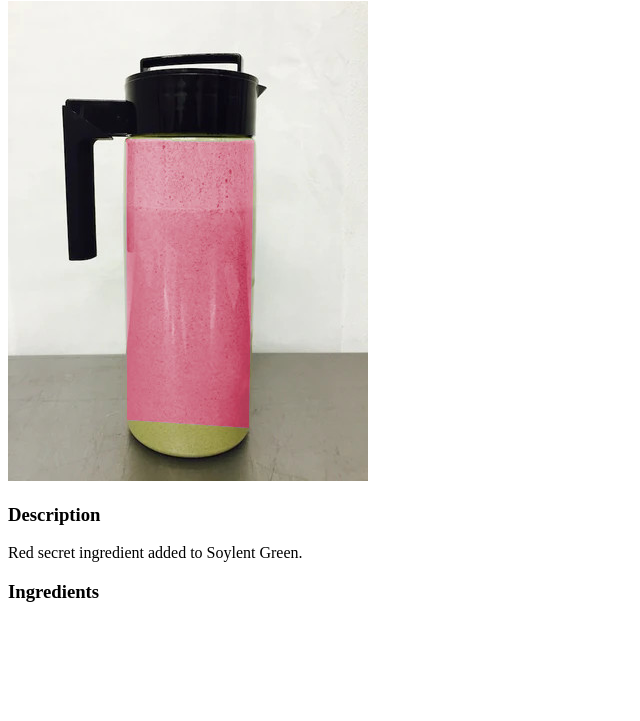
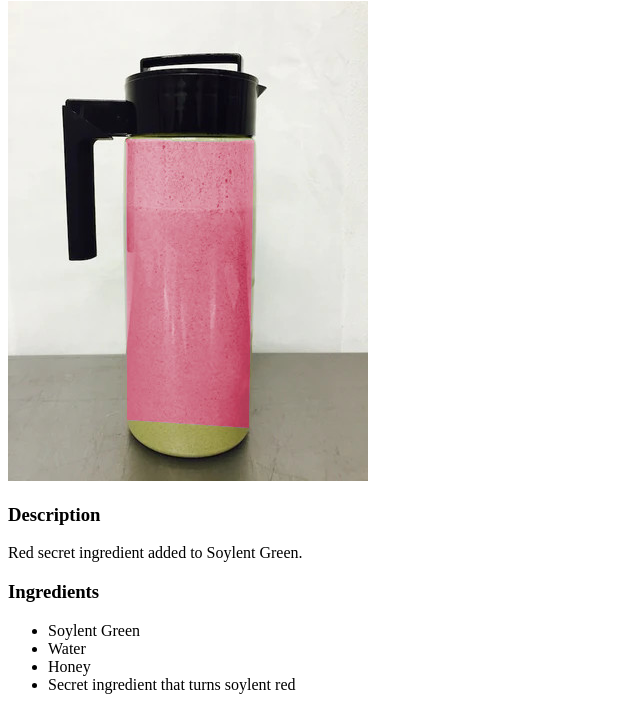
Before and after one commit to eag1etron/odin-recipes, a plain HTML site: page soylent-red.html in a window 1280 px wide. Shown: the part 79-800 px from the top of the page, without its empty margins (0-640 px from the left). Drawn offline with Linux system fonts and the light colour scheme.

Commit message:
Add ingredients to each recipe pg

```diff
--- a/soylent-red.html
+++ b/soylent-red.html
@@ -13,5 +13,11 @@
   <p>Red secret ingredient added to Soylent Green.</p>
   <p></p>
   <h3>Ingredients</h3>
+  <ul>
+      <li>Soylent Green</li>
+      <li>Water</li>
+      <li>Honey</li>
+      <li>Secret ingredient that turns soylent red</li>
+    </ul>
 </body>
 </html>
```
Also changed, not shown: index.html (+2 -0 lines), soylent-blue.html (+6 -0 lines), soylent-green.html (+4 -1 lines).
